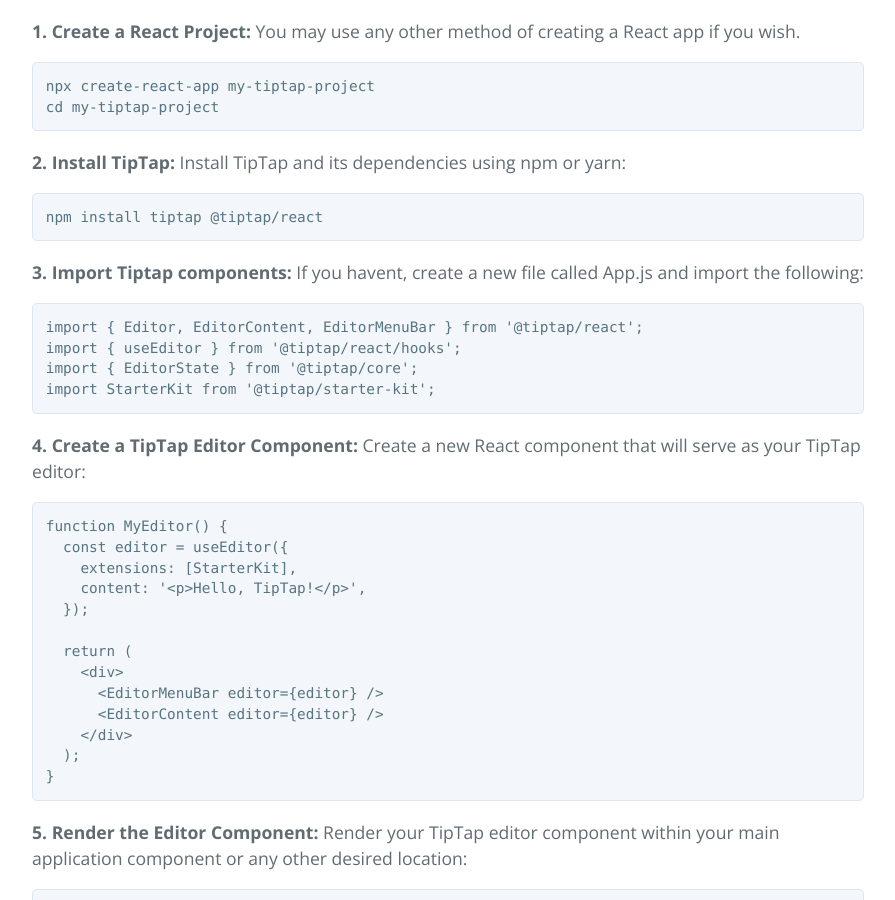
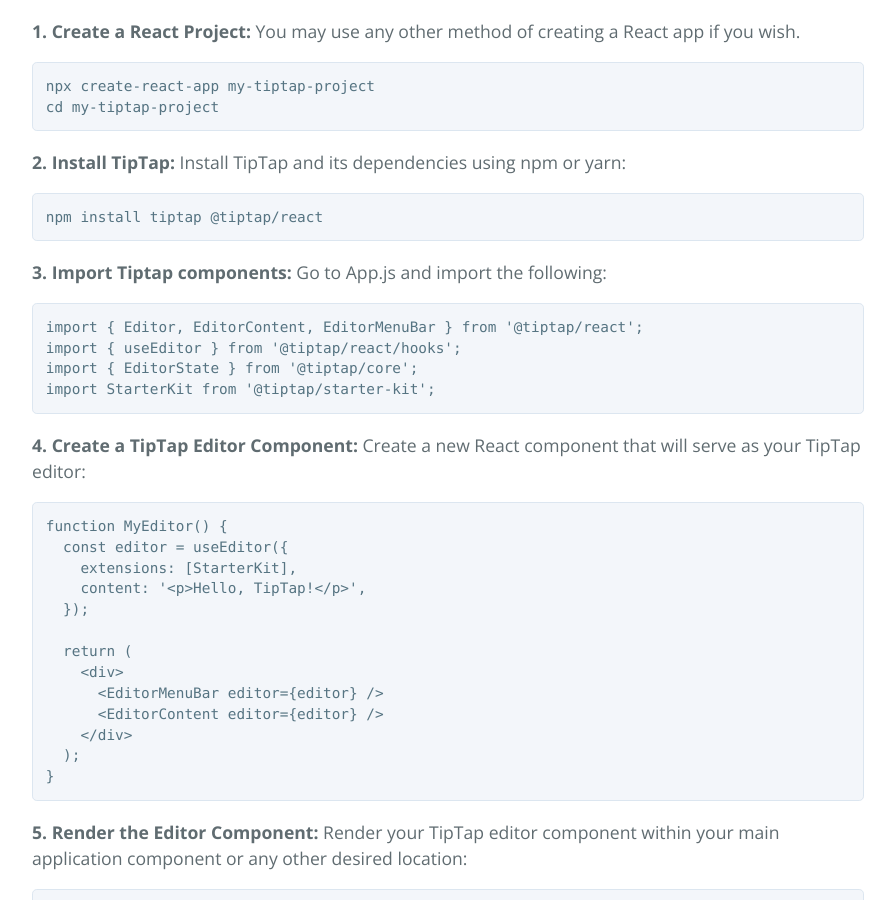
Before and after one commit to learning-software-engineering/learning-software-engineering.github.io, a Jekyll site: the page built from Topics/Tech_Stacks/Tiptap/Tiptap.md, in a window 1280 px wide and 900 px high, scrolled down 1767 px. Shown: the whole window, without its empty margins (192-1087 px from the left). Built offline with Jekyll 4.4.1, drawn with Linux system fonts in a browser that asks for light colours; our own code applies the rules of GitHub Pages for plain Markdown files.

Commit message:
Update Tiptap.md

````diff
--- a/Topics/Tech_Stacks/Tiptap/Tiptap.md
+++ b/Topics/Tech_Stacks/Tiptap/Tiptap.md
@@ -46,7 +46,7 @@
 ```
 
 **3. Import Tiptap components:**
-If you havent, create a new file called App.js and import the following:
+Go to App.js and import the following:
 ```
 import { Editor, EditorContent, EditorMenuBar } from '@tiptap/react';
 import { useEditor } from '@tiptap/react/hooks';
````
